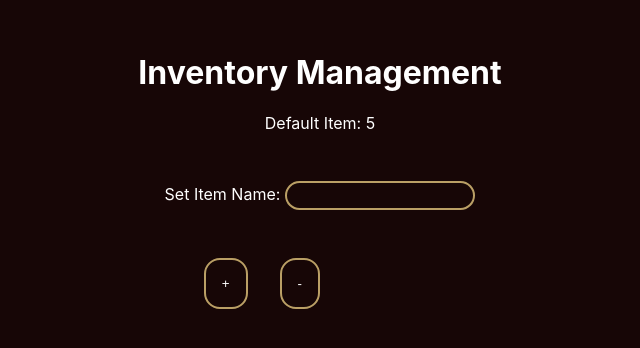
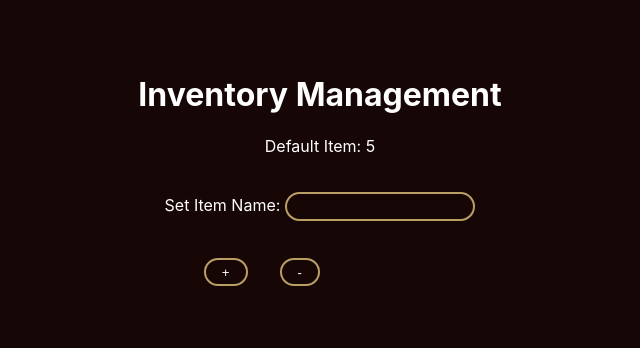
Before and after one commit to tangyisheng2/INFO6150-archive, a React (Create React App) app in the folder work/react-intro/inventory/: page / in a window 1280 px wide. Shown: the part 222-570 px from the top of the page, without its empty margins (320-960 px from the left). Built offline with nearby package versions, Linux system fonts and the light colour scheme.

Commit message:
Tweak padding for button

```diff
--- a/work/react-intro/inventory/src/index.css
+++ b/work/react-intro/inventory/src/index.css
@@ -48,7 +48,7 @@ body {
 .inventory .operation label,
 .inventory .operation button {
   margin: 1rem;
-  padding: 1rem;
+  padding: 0.3rem 1rem;
 }
 
 .operation {
@@ -57,7 +57,7 @@ body {
 }
 
 .inventory__operation .reorder {
-  transition: opacity 1s;
+  transition: opacity 0.2s;
 }
 
 .inventory__operation .hidden {
```
